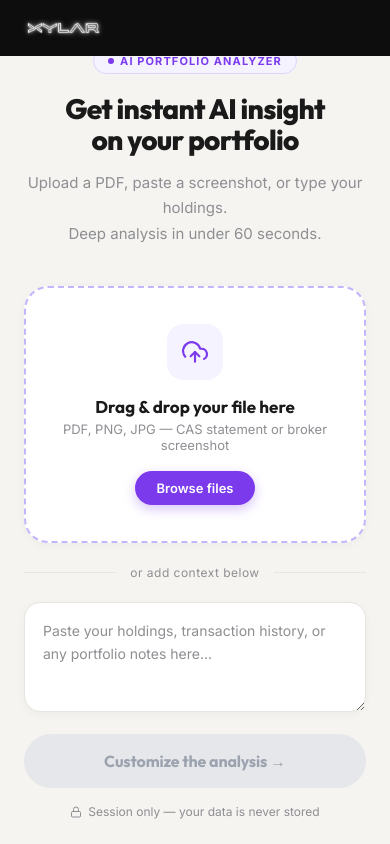
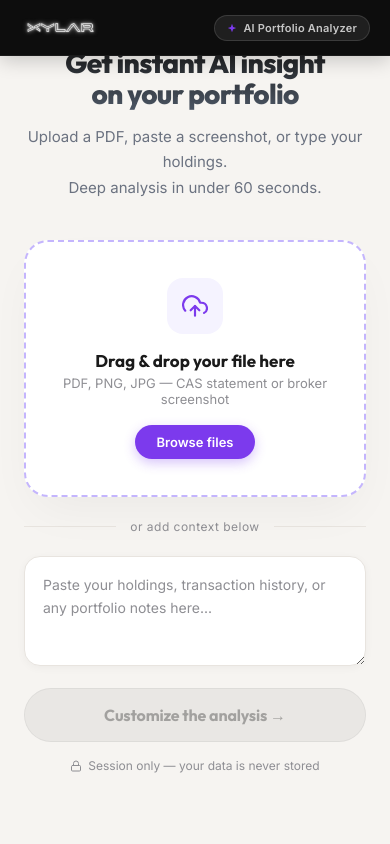
Before and after one commit to 1000XVentures/Xylar_UI, a React (Vite) app: page / in a window 390 px wide. Built offline with nearby package versions, Linux system fonts and the light colour scheme.

Commit message:
style: final visual polish across landing, ready and mobile views

```diff
--- a/src/App.jsx
+++ b/src/App.jsx
@@ -26,7 +26,21 @@ export default function App() {
 
                 {/* Mobile fixed top bar */}
                 <div className="mobile-topbar-fixed">
-                    <img src={logo} alt="Xylar Logo" style={{ height: 28, objectFit: 'contain' }} />
+                    <img src={logo} alt="Xylar Logo" style={{ height: 26, objectFit: 'contain' }} />
+                    <div style={{
+                        display: 'flex', alignItems: 'center', gap: 6,
+                        background: 'rgba(255,255,255,0.08)',
+                        border: '1px solid rgba(255,255,255,0.12)',
+                        borderRadius: '999px',
+                        padding: '5px 12px',
+                    }}>
+                        <svg width="10" height="10" viewBox="0 0 24 24" fill="#7C3AED">
+                            <path d="M12 2L14.7 9.3L22 12L14.7 14.7L12 22L9.3 14.7L2 12L9.3 9.3L12 2Z" />
+                        </svg>
+                        <span style={{ fontFamily: "'Inter',sans-serif", fontSize: 11, fontWeight: 600, color: 'rgba(255,255,255,0.75)', letterSpacing: '0.02em' }}>
+                            AI Portfolio Analyzer
+                        </span>
+                    </div>
                 </div>
 
                 {/* Tab content */}
--- a/src/components/tabs/AnalyzerTab.jsx
+++ b/src/components/tabs/AnalyzerTab.jsx
@@ -107,22 +107,13 @@ function LandingScreen({ state, updateState, goTo }) {
 
                 {/* Hero */}
                 <div style={{ textAlign: 'center', marginBottom: 40 }}>
-                    <div style={{
-                        display: 'inline-flex', alignItems: 'center', gap: 6,
-                        background: 'var(--accent-light)', border: '1px solid #DDD6FE',
-                        borderRadius: 'var(--r-full)', padding: '5px 14px',
-                        fontFamily: "'Inter',sans-serif", fontSize: 11, fontWeight: 700,
-                        textTransform: 'uppercase', letterSpacing: '0.1em', color: 'var(--accent)',
-                        marginBottom: 20,
-                    }}>
-                        <span style={{ width: 6, height: 6, borderRadius: '50%', background: 'var(--accent)', display: 'inline-block' }} />
-                        AI Portfolio Analyzer
-                    </div>
                     <h1 style={{
                         fontFamily: "'Outfit',sans-serif",
                         fontSize: 'clamp(28px, 5vw, 42px)',
                         fontWeight: 800,
-                        color: 'var(--text-primary)',
+                        background: 'linear-gradient(180deg, var(--text-primary) 0%, #4B5563 100%)',
+                        WebkitBackgroundClip: 'text',
+                        WebkitTextFillColor: 'transparent',
                         lineHeight: 1.1,
                         letterSpacing: '-0.025em',
                         marginBottom: 14,
@@ -132,7 +123,7 @@ function LandingScreen({ state, updateState, goTo }) {
                     <p style={{
                         fontFamily: "'Inter',sans-serif",
                         fontSize: 15,
-                        color: 'var(--text-muted)',
+                        color: '#6B7280',
                         lineHeight: 1.7,
                         margin: 0,
                     }}>
@@ -158,7 +149,7 @@ function LandingScreen({ state, updateState, goTo }) {
                         position: 'relative',
                         transition: 'all 0.2s ease',
                         textAlign: 'center',
-                        boxShadow: isDragOver ? '0 0 0 4px rgba(124,58,237,0.10)' : state.fileName ? '0 0 0 3px rgba(163,230,53,0.15)' : 'var(--shadow-sm)',
+                        boxShadow: isDragOver ? '0 0 0 4px rgba(124,58,237,0.10)' : state.fileName ? '0 10px 30px -5px rgba(163,230,53,0.2)' : '0 20px 50px -12px rgba(0,0,0,0.05)',
                     }}
                 >
                     {/* Icon */}
@@ -255,17 +246,17 @@ function LandingScreen({ state, updateState, goTo }) {
                     disabled={!canContinue}
                     style={{
                         width: '100%', height: 54, marginTop: 18,
-                        background: canContinue ? 'linear-gradient(135deg,#7C3AED,#5B21B6)' : '#E5E7EB',
-                        color: canContinue ? 'white' : '#9CA3AF',
+                        background: canContinue ? 'linear-gradient(135deg,#7C3AED,#5B21B6)' : 'rgba(0,0,0,0.05)',
+                        color: canContinue ? 'white' : 'rgba(0,0,0,0.3)',
                         fontFamily: "'Outfit',sans-serif", fontSize: 16, fontWeight: 700,
-                        borderRadius: 'var(--r-full)', border: 'none',
+                        borderRadius: 'var(--r-full)', border: canContinue ? 'none' : '1px solid rgba(0,0,0,0.05)',
                         cursor: canContinue ? 'pointer' : 'not-allowed',
                         transition: 'all 0.15s ease',
                         letterSpacing: '-0.01em',
-                        boxShadow: canContinue ? '0 4px 18px rgba(124,58,237,0.30)' : 'none',
+                        boxShadow: canContinue ? '0 8px 24px -10px rgba(124,58,237,0.4)' : 'none',
                     }}
-                    onMouseEnter={(e) => { if (canContinue) { e.currentTarget.style.boxShadow = '0 8px 28px rgba(124,58,237,0.40)'; e.currentTarget.style.transform = 'translateY(-1px)'; } }}
-                    onMouseLeave={(e) => { e.currentTarget.style.boxShadow = canContinue ? '0 4px 18px rgba(124,58,237,0.30)' : 'none'; e.currentTarget.style.transform = 'none'; }}
+                    onMouseEnter={(e) => { if (canContinue) { e.currentTarget.style.boxShadow = '0 12px 32px -8px rgba(124,58,237,0.5)'; e.currentTarget.style.transform = 'translateY(-1px)'; } }}
+                    onMouseLeave={(e) => { e.currentTarget.style.boxShadow = canContinue ? '0 8px 24px -10px rgba(124,58,237,0.4)' : 'none'; e.currentTarget.style.transform = 'none'; }}
                 >
                     Customize the analysis →
                 </button>
@@ -396,6 +387,7 @@ function ReadyScreen({ state, updateState, goTo }) {
                 onBlur={(e) => { e.target.style.border = '1px solid var(--border)'; e.target.style.boxShadow = 'none'; }}
             />
 
+            <div style={{ background: '#F8F9FA', padding: 16, borderRadius: 'var(--r-lg)', marginTop: 10 }}>
                 <div style={{ display: 'flex', flexWrap: 'wrap', gap: 6 }}>
                     {PERSONAS.map((p) => {
                         const selected = isChipSelected(p.phrase);
@@ -414,13 +406,21 @@ function ReadyScreen({ state, updateState, goTo }) {
                 <div style={{ fontFamily: "'Inter',sans-serif", fontSize: 11, color: 'var(--text-muted)', marginTop: 12 }}>
                     Optional — Xylar runs a complete analysis by default.
                 </div>
+            </div>
 
             {/* Analyze button */}
             <button
                 onClick={handleAnalyze}
-                style={{ width: '100%', height: 52, marginTop: 24, background: 'linear-gradient(135deg,#7C3AED,#5B21B6)', color: 'white', fontFamily: "'Outfit',sans-serif", fontSize: 15, fontWeight: 700, borderRadius: 'var(--r-full)', border: 'none', cursor: 'pointer', transition: 'all 0.15s ease' }}
-                onMouseEnter={(e) => { e.currentTarget.style.boxShadow = '0 6px 24px rgba(124,58,237,0.35)'; e.currentTarget.style.transform = 'translateY(-1px)'; }}
-                onMouseLeave={(e) => { e.currentTarget.style.boxShadow = 'none'; e.currentTarget.style.transform = 'none'; }}
+                style={{
+                    width: '100%', height: 52, marginTop: 24,
+                    background: 'linear-gradient(135deg,#7C3AED,#5B21B6)',
+                    color: 'white', fontFamily: "'Outfit',sans-serif", fontSize: 16, fontWeight: 700,
+                    borderRadius: 'var(--r-full)', border: 'none', cursor: 'pointer',
+                    transition: 'all 0.15s ease',
+                    boxShadow: '0 8px 24px -10px rgba(124,58,237,0.4)',
+                }}
+                onMouseEnter={(e) => { e.currentTarget.style.boxShadow = '0 12px 32px -8px rgba(124,58,237,0.5)'; e.currentTarget.style.transform = 'translateY(-1px)'; }}
+                onMouseLeave={(e) => { e.currentTarget.style.boxShadow = '0 8px 24px -10px rgba(124,58,237,0.4)'; e.currentTarget.style.transform = 'none'; }}
             >
                 Analyze Portfolio
             </button>
--- a/src/styles/responsive.css
+++ b/src/styles/responsive.css
@@ -141,6 +141,8 @@ button:active {
     right: 0;
     height: 56px;
     background: #0D0D0D;
+    border-bottom: 1px solid rgba(255, 255, 255, 0.06);
+    box-shadow: 0 4px 20px rgba(0, 0, 0, 0.2);
     z-index: 200;
     align-items: center;
     justify-content: space-between;
--- a/src/styles/sidebar.css
+++ b/src/styles/sidebar.css
@@ -19,8 +19,8 @@
 
 /* Logo area */
 .sidebar-logo {
-    width: 40px;
-    height: 40px;
+    width: 54px;
+    height: 54px;
     display: flex;
     align-items: center;
     justify-content: center;
```
Lines whose indentation alone changed are shown as unchanged.
